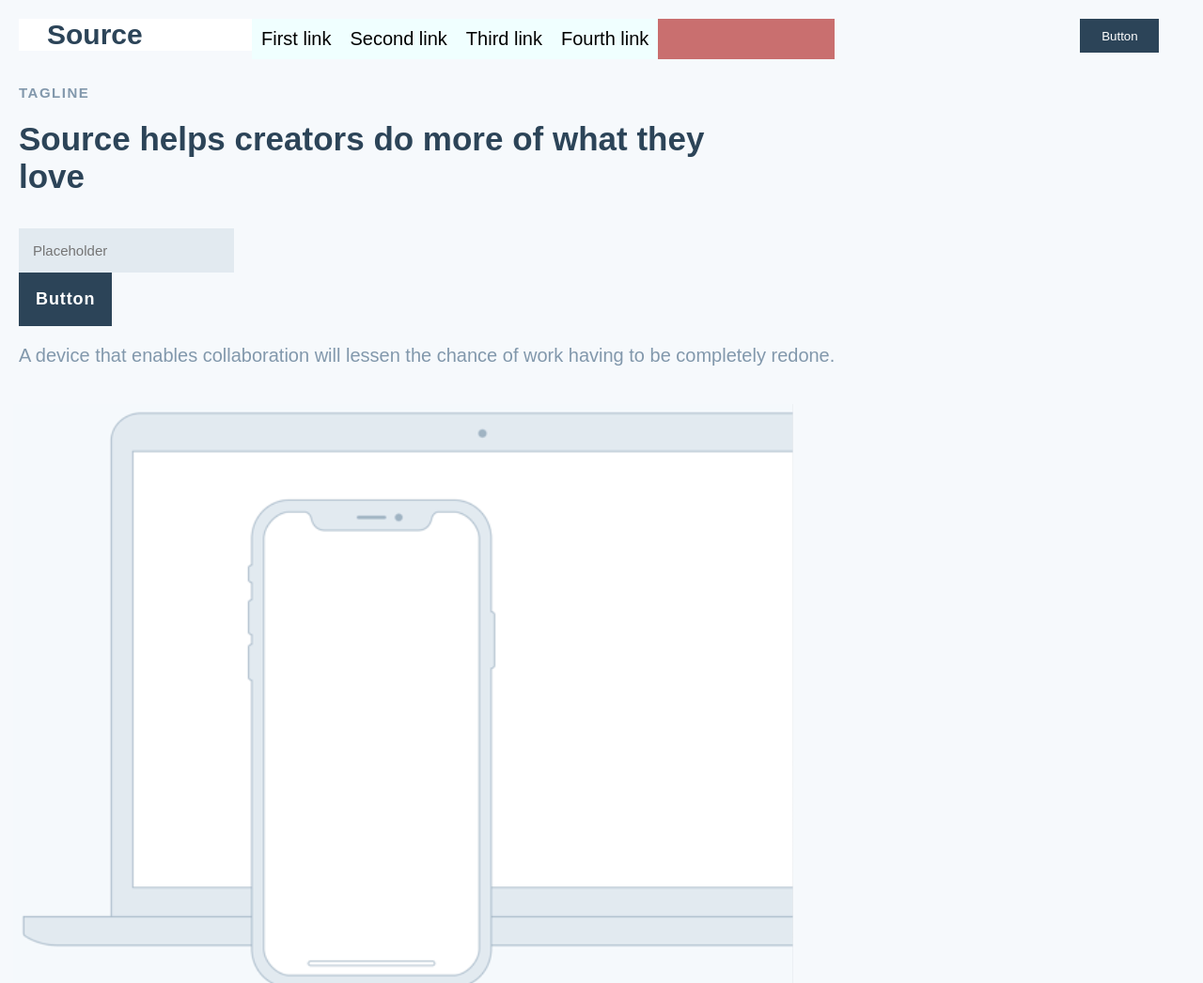
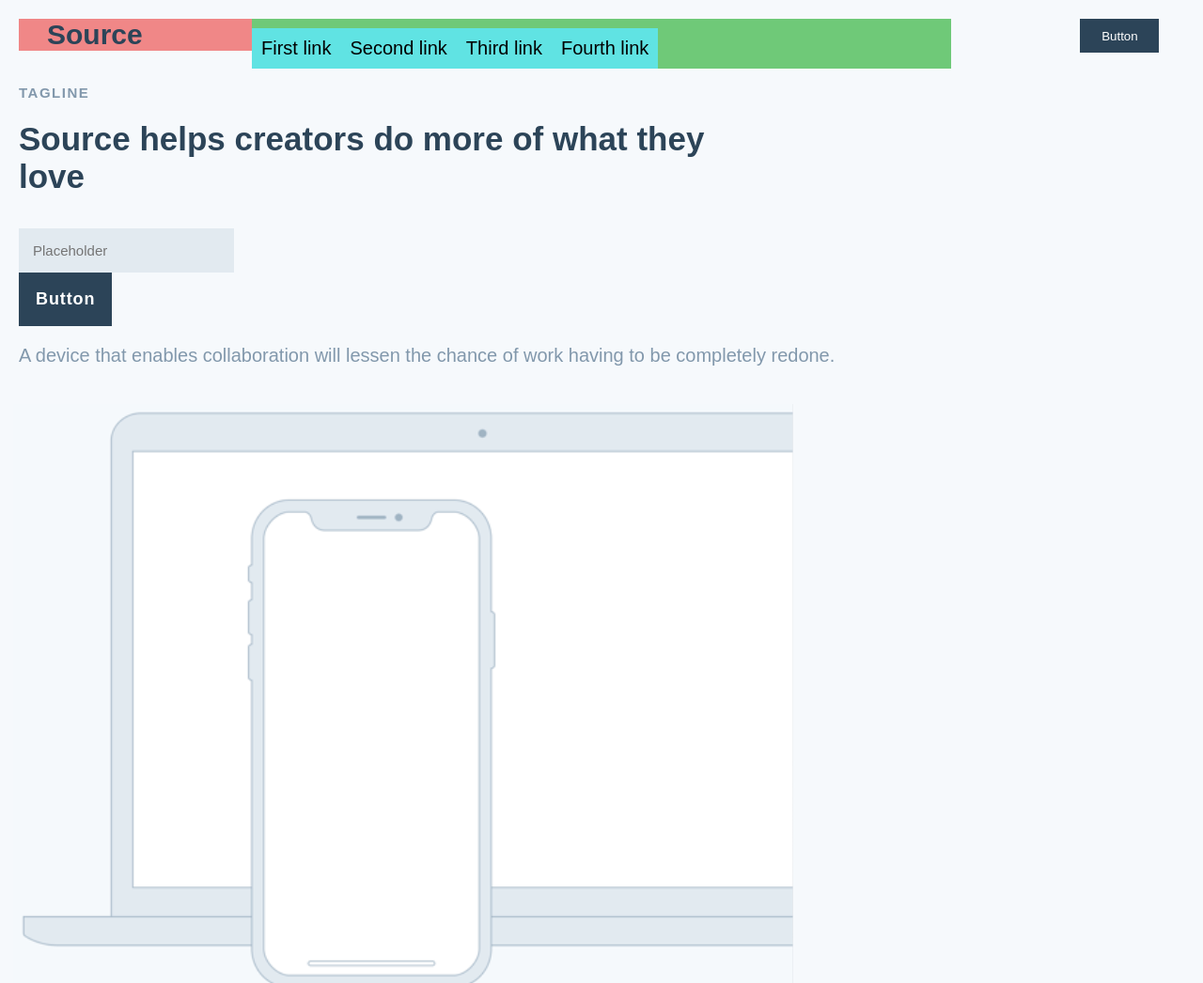
Before and after one commit to jcs-denverdev/copy-of-source, a plain HTML site: page index.html in a window 1280 px wide. Shown: the top 1046 px of the page at 94% size. Drawn offline with Linux system fonts and the light colour scheme.

Commit message:
workig on centering ul within nav

```diff
--- a/style.css
+++ b/style.css
@@ -81,7 +81,7 @@ header .hamburger-container {
   margin: 0 auto;
 
   @media (min-width: 981px) {
-    background-color: #fff;
+    background-color: #f08787;
     float: left;
     width: 20%;
   }
@@ -109,15 +109,16 @@ header nav, .btn-container {
 
 header nav {
   @media (min-width: 981px) {
-    background-color: #c96f6f;
+    background-color: #6fc978;
     float: left;
-    width: 50%;
+    width: 60%;
   }
 }
 
 header nav ul {
   padding-inline-start: 0;
-  margin: 0 auto;
+  /* width: 80%; */
+  /* margin: 0 auto; */
 }
 
 header nav ul li {
@@ -126,7 +127,7 @@ header nav ul li {
     list-style: none;
     font-size: 2em;
     padding: .5em;
-    background-color: azure;
+    background-color: rgb(96, 227, 227);
   }
 }
 
```
